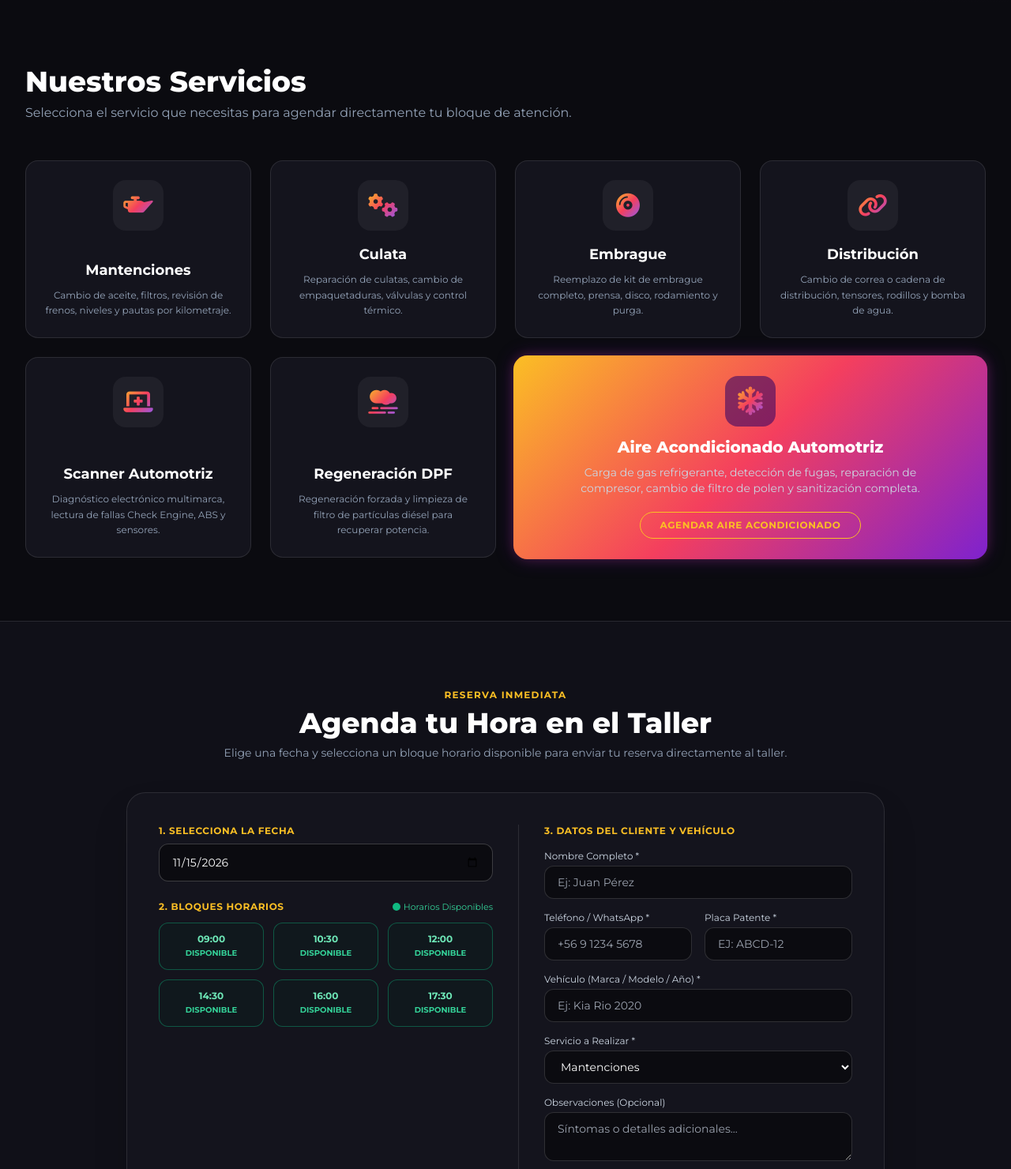
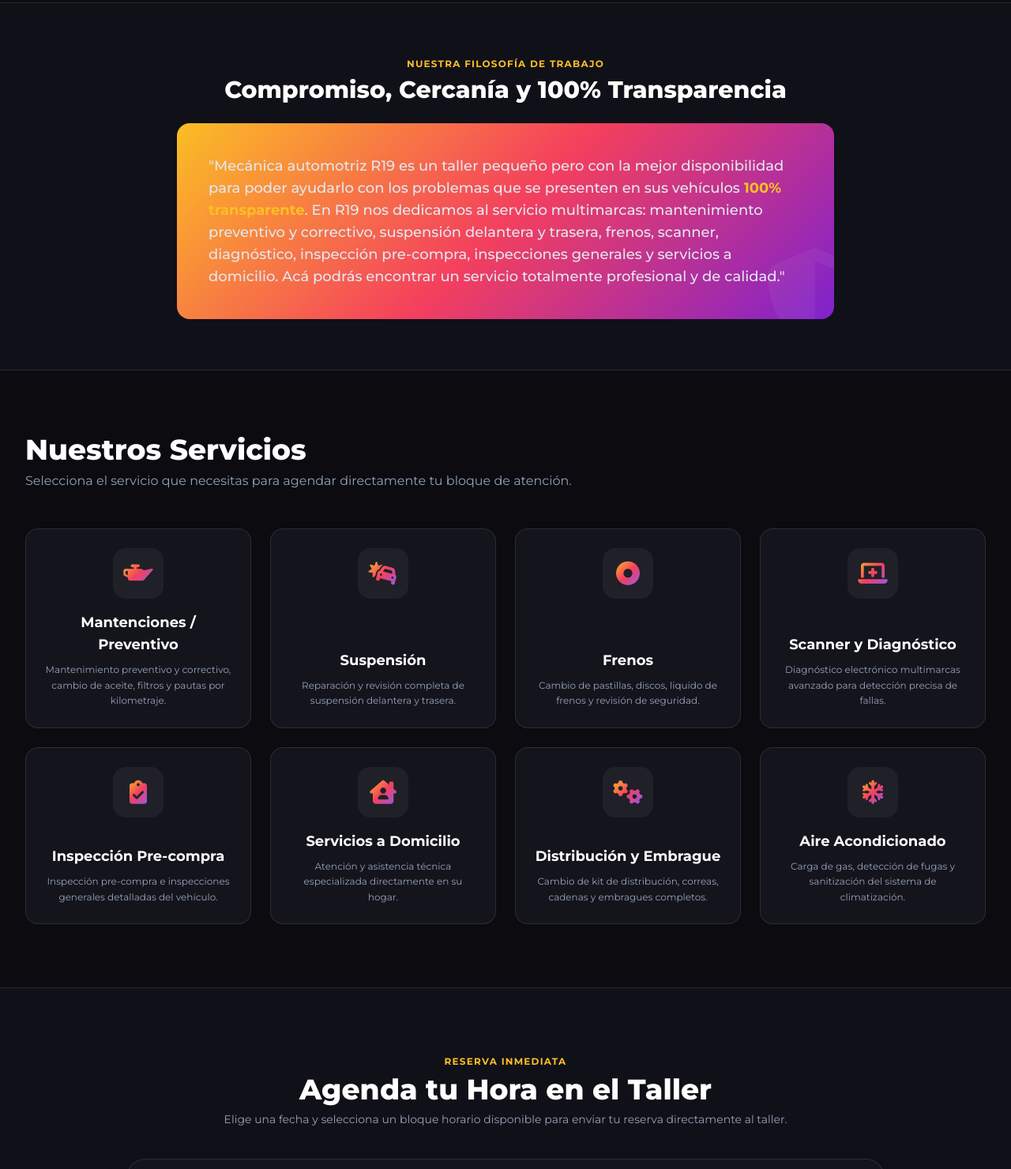
Before and after one commit to carloslagoscaro/mecanica_r19, a plain HTML site: page index.html in a window 1280 px wide. Shown: the part 717-2197 px from the top of the page at 79% size. Drawn offline with nearby package versions, Linux system fonts and the light colour scheme; grey boxes are pictures that could not be loaded.

Commit message:
Add files via upload

```diff
--- a/index.html
+++ b/index.html
@@ -27,6 +27,7 @@
                 </a>
                 <nav class="hidden md:flex items-center space-x-2 text-sm font-medium">
                     <a href="#inicio" class="px-4 py-1.5 rounded-full border border-purple-500 bg-purple-500/10 text-white transition">Inicio</a>
+                    <a href="#nosotros" class="px-4 py-1.5 rounded-full text-slate-300 hover:text-white hover:bg-white/5 transition">Nosotros</a>
                     <a href="#servicios" class="px-4 py-1.5 rounded-full text-slate-300 hover:text-white hover:bg-white/5 transition">Servicios</a>
                     <a href="#agenda" class="px-4 py-1.5 rounded-full text-slate-300 hover:text-white hover:bg-white/5 transition">Agendar Hora</a>
                     <a href="#testimonios" class="px-4 py-1.5 rounded-full text-slate-300 hover:text-white hover:bg-white/5 transition">Opiniones</a>
@@ -56,6 +57,22 @@
         </div>
     </section>
 
+    <!-- Sección Leyenda del Mecánico / Sobre Nosotros -->
+    <section id="nosotros" class="py-16 bg-[#101018] border-y border-white/10">
+        <div class="max-w-4xl mx-auto px-4 sm:px-6 lg:px-8 text-center">
+            <span class="text-amber-400 text-xs font-bold uppercase tracking-widest">Nuestra Filosofía de Trabajo</span>
+            <h2 class="text-2xl sm:text-3xl font-extrabold text-white mt-1 mb-6">Compromiso, Cercanía y 100% Transparencia</h2>
+            <div class="r19-gradient-border p-8 sm:p-10 text-left relative overflow-hidden">
+                <div class="absolute -right-10 -bottom-10 text-white/5 text-9xl pointer-events-none">
+                    <i class="fa-solid fa-shield-halved"></i>
+                </div>
+                <p class="text-slate-200 text-base sm:text-lg leading-relaxed relative z-10 font-medium">
+                    "Mecánica automotriz R19 es un taller pequeño pero con la mejor disponibilidad para poder ayudarlo con los problemas que se presenten en sus vehículos <strong class="text-amber-400">100% transparente</strong>. En R19 nos dedicamos al servicio multimarcas: mantenimiento preventivo y correctivo, suspensión delantera y trasera, frenos, scanner, diagnóstico, inspección pre-compra, inspecciones generales y servicios a domicilio. Acá podrás encontrar un servicio totalmente profesional y de calidad."
+                </p>
+            </div>
+        </div>
+    </section>
+
     <!-- Sección Nuestros Servicios -->
     <section id="servicios" class="py-20 bg-[#0b0b10]">
         <div class="max-w-7xl mx-auto px-4 sm:px-6 lg:px-8">
@@ -64,37 +81,45 @@
                 <p class="text-slate-400 text-sm sm:text-base mt-2">Selecciona el servicio que necesitas para agendar directamente tu bloque de atención.</p>
             </div>
             <div class="grid grid-cols-1 sm:grid-cols-2 lg:grid-cols-4 gap-6">
-                <div onclick="elegirYAgendar('Mantenciones')" class="cursor-pointer bg-[#14141d] border border-white/10 hover:border-purple-500/60 rounded-2xl p-6 text-center transition duration-300 flex flex-col items-center justify-between group">
+                <!-- Servicio 1 -->
+                <div onclick="elegirYAgendar('Mantenimiento Preventivo y Correctivo')" class="cursor-pointer bg-[#14141d] border border-white/10 hover:border-purple-500/60 rounded-2xl p-6 text-center transition duration-300 flex flex-col items-center justify-between group">
                     <div class="w-16 h-16 rounded-2xl bg-white/5 flex items-center justify-center mb-4 group-hover:scale-110 transition"><i class="fa-solid fa-oil-can text-3xl r19-icon-gradient"></i></div>
-                    <div><h3 class="text-lg font-bold text-white mb-2">Mantenciones</h3><p class="text-slate-400 text-xs leading-relaxed">Cambio de aceite, filtros, revisión de frenos, niveles y pautas por kilometraje.</p></div>
+                    <div><h3 class="text-lg font-bold text-white mb-2">Mantenciones / Preventivo</h3><p class="text-slate-400 text-xs leading-relaxed">Mantenimiento preventivo y correctivo, cambio de aceite, filtros y pautas por kilometraje.</p></div>
                 </div>
-                <div onclick="elegirYAgendar('Culata')" class="cursor-pointer bg-[#14141d] border border-white/10 hover:border-purple-500/60 rounded-2xl p-6 text-center transition duration-300 flex flex-col items-center justify-between group">
+                <!-- Servicio 2 -->
+                <div onclick="elegirYAgendar('Suspensión Delantera y Trasera')" class="cursor-pointer bg-[#14141d] border border-white/10 hover:border-purple-500/60 rounded-2xl p-6 text-center transition duration-300 flex flex-col items-center justify-between group">
+                    <div class="w-16 h-16 rounded-2xl bg-white/5 flex items-center justify-center mb-4 group-hover:scale-110 transition"><i class="fa-solid fa-car-burst text-3xl r19-icon-gradient"></i></div>
+                    <div><h3 class="text-lg font-bold text-white mb-2">Suspensión</h3><p class="text-slate-400 text-xs leading-relaxed">Reparación y revisión completa de suspensión delantera y trasera.</p></div>
+                </div>
+                <!-- Servicio 3 -->
+                <div onclick="elegirYAgendar('Frenos')" class="cursor-pointer bg-[#14141d] border border-white/10 hover:border-purple-500/60 rounded-2xl p-6 text-center transition duration-300 flex flex-col items-center justify-between group">
+                    <div class="w-16 h-16 rounded-2xl bg-white/5 flex items-center justify-center mb-4 group-hover:scale-110 transition"><i class="fa-solid fa-circle-dot text-3xl r19-icon-gradient"></i></div>
+                    <div><h3 class="text-lg font-bold text-white mb-2">Frenos</h3><p class="text-slate-400 text-xs leading-relaxed">Cambio de pastillas, discos, liquido de frenos y revisión de seguridad.</p></div>
+                </div>
+                <!-- Servicio 4 -->
+                <div onclick="elegirYAgendar('Scanner y Diagnóstico')" class="cursor-pointer bg-[#14141d] border border-white/10 hover:border-purple-500/60 rounded-2xl p-6 text-center transition duration-300 flex flex-col items-center justify-between group">
+                    <div class="w-16 h-16 rounded-2xl bg-white/5 flex items-center justify-center mb-4 group-hover:scale-110 transition"><i class="fa-solid fa-laptop-medical text-3xl r19-icon-gradient"></i></div>
+                    <div><h3 class="text-lg font-bold text-white mb-2">Scanner y Diagnóstico</h3><p class="text-slate-400 text-xs leading-relaxed">Diagnóstico electrónico multimarcas avanzado para detección precisa de fallas.</p></div>
+                </div>
+                <!-- Servicio 5 -->
+                <div onclick="elegirYAgendar('Inspección Pre-compra e Inspecciones Generales')" class="cursor-pointer bg-[#14141d] border border-white/10 hover:border-purple-500/60 rounded-2xl p-6 text-center transition duration-300 flex flex-col items-center justify-between group">
+                    <div class="w-16 h-16 rounded-2xl bg-white/5 flex items-center justify-center mb-4 group-hover:scale-110 transition"><i class="fa-solid fa-clipboard-check text-3xl r19-icon-gradient"></i></div>
+                    <div><h3 class="text-lg font-bold text-white mb-2">Inspección Pre-compra</h3><p class="text-slate-400 text-xs leading-relaxed">Inspección pre-compra e inspecciones generales detalladas del vehículo.</p></div>
+                </div>
+                <!-- Servicio 6 -->
+                <div onclick="elegirYAgendar('Servicios a Domicilio')" class="cursor-pointer bg-[#14141d] border border-white/10 hover:border-purple-500/60 rounded-2xl p-6 text-center transition duration-300 flex flex-col items-center justify-between group">
+                    <div class="w-16 h-16 rounded-2xl bg-white/5 flex items-center justify-center mb-4 group-hover:scale-110 transition"><i class="fa-solid fa-house-chimney-user text-3xl r19-icon-gradient"></i></div>
+                    <div><h3 class="text-lg font-bold text-white mb-2">Servicios a Domicilio</h3><p class="text-slate-400 text-xs leading-relaxed">Atención y asistencia técnica especializada directamente en su hogar.</p></div>
+                </div>
+                <!-- Servicio 7 -->
+                <div onclick="elegirYAgendar('Distribución y Embrague')" class="cursor-pointer bg-[#14141d] border border-white/10 hover:border-purple-500/60 rounded-2xl p-6 text-center transition duration-300 flex flex-col items-center justify-between group">
                     <div class="w-16 h-16 rounded-2xl bg-white/5 flex items-center justify-center mb-4 group-hover:scale-110 transition"><i class="fa-solid fa-gears text-3xl r19-icon-gradient"></i></div>
-                    <div><h3 class="text-lg font-bold text-white mb-2">Culata</h3><p class="text-slate-400 text-xs leading-relaxed">Reparación de culatas, cambio de empaquetaduras, válvulas y control térmico.</p></div>
+                    <div><h3 class="text-lg font-bold text-white mb-2">Distribución y Embrague</h3><p class="text-slate-400 text-xs leading-relaxed">Cambio de kit de distribución, correas, cadenas y embragues completos.</p></div>
                 </div>
-                <div onclick="elegirYAgendar('Embrague')" class="cursor-pointer bg-[#14141d] border border-white/10 hover:border-purple-500/60 rounded-2xl p-6 text-center transition duration-300 flex flex-col items-center justify-between group">
-                    <div class="w-16 h-16 rounded-2xl bg-white/5 flex items-center justify-center mb-4 group-hover:scale-110 transition"><i class="fa-solid fa-compact-disc text-3xl r19-icon-gradient"></i></div>
-                    <div><h3 class="text-lg font-bold text-white mb-2">Embrague</h3><p class="text-slate-400 text-xs leading-relaxed">Reemplazo de kit de embrague completo, prensa, disco, rodamiento y purga.</p></div>
-                </div>
-                <div onclick="elegirYAgendar('Distribución')" class="cursor-pointer bg-[#14141d] border border-white/10 hover:border-purple-500/60 rounded-2xl p-6 text-center transition duration-300 flex flex-col items-center justify-between group">
-                    <div class="w-16 h-16 rounded-2xl bg-white/5 flex items-center justify-center mb-4 group-hover:scale-110 transition"><i class="fa-solid fa-link text-3xl r19-icon-gradient"></i></div>
-                    <div><h3 class="text-lg font-bold text-white mb-2">Distribución</h3><p class="text-slate-400 text-xs leading-relaxed">Cambio de correa o cadena de distribución, tensores, rodillos y bomba de agua.</p></div>
-                </div>
-                <div onclick="elegirYAgendar('Scanner Automotriz')" class="cursor-pointer bg-[#14141d] border border-white/10 hover:border-purple-500/60 rounded-2xl p-6 text-center transition duration-300 flex flex-col items-center justify-between group">
-                    <div class="w-16 h-16 rounded-2xl bg-white/5 flex items-center justify-center mb-4 group-hover:scale-110 transition"><i class="fa-solid fa-laptop-medical text-3xl r19-icon-gradient"></i></div>
-                    <div><h3 class="text-lg font-bold text-white mb-2">Scanner Automotriz</h3><p class="text-slate-400 text-xs leading-relaxed">Diagnóstico electrónico multimarca, lectura de fallas Check Engine, ABS y sensores.</p></div>
-                </div>
-                <div onclick="elegirYAgendar('Regeneración DPF')" class="cursor-pointer bg-[#14141d] border border-white/10 hover:border-purple-500/60 rounded-2xl p-6 text-center transition duration-300 flex flex-col items-center justify-between group">
-                    <div class="w-16 h-16 rounded-2xl bg-white/5 flex items-center justify-center mb-4 group-hover:scale-110 transition"><i class="fa-solid fa-smog text-3xl r19-icon-gradient"></i></div>
-                    <div><h3 class="text-lg font-bold text-white mb-2">Regeneración DPF</h3><p class="text-slate-400 text-xs leading-relaxed">Regeneración forzada y limpieza de filtro de partículas diésel para recuperar potencia.</p></div>
-                </div>
-                <div class="sm:col-span-2 r19-gradient-border r19-glow p-6 text-center flex flex-col items-center justify-between">
-                    <div class="w-16 h-16 rounded-2xl bg-purple-950/60 flex items-center justify-center mb-3"><i class="fa-solid fa-snowflake text-4xl r19-icon-gradient"></i></div>
-                    <div>
-                        <h3 class="text-xl font-extrabold text-white mb-2">Aire Acondicionado Automotriz</h3>
-                        <p class="text-slate-300 text-xs sm:text-sm max-w-md mx-auto mb-5 leading-relaxed">Carga de gas refrigerante, detección de fugas, reparación de compresor, cambio de filtro de polen y sanitización completa.</p>
-                        <button onclick="elegirYAgendar('Aire Acondicionado Automotriz')" class="px-6 py-2 rounded-full border border-amber-400 text-amber-400 hover:bg-amber-400 hover:text-slate-950 text-xs font-bold uppercase tracking-wider transition">Agendar Aire Acondicionado</button>
-                    </div>
+                <!-- Servicio 8 Destacado Aire Acondicionado -->
+                <div onclick="elegirYAgendar('Aire Acondicionado Automotriz')" class="cursor-pointer bg-[#14141d] border border-white/10 hover:border-purple-500/60 rounded-2xl p-6 text-center transition duration-300 flex flex-col items-center justify-between group">
+                    <div class="w-16 h-16 rounded-2xl bg-white/5 flex items-center justify-center mb-4 group-hover:scale-110 transition"><i class="fa-solid fa-snowflake text-3xl r19-icon-gradient"></i></div>
+                    <div><h3 class="text-lg font-bold text-white mb-2">Aire Acondicionado</h3><p class="text-slate-400 text-xs leading-relaxed">Carga de gas, detección de fugas y sanitización del sistema de climatización.</p></div>
                 </div>
             </div>
         </div>
@@ -154,12 +179,14 @@
                             <div>
                                 <label class="block text-xs text-slate-300 mb-1">Servicio a Realizar *</label>
                                 <select id="servicioSelect" class="w-full bg-[#0b0b10] border border-white/15 rounded-xl px-4 py-2.5 text-sm text-white focus:outline-none focus:border-amber-400">
-                                    <option value="Mantenciones">Mantenciones</option>
+                                    <option value="Mantenimiento Preventivo y Correctivo">Mantenimiento Preventivo y Correctivo</option>
+                                    <option value="Suspensión Delantera y Trasera">Suspensión Delantera y Trasera</option>
+                                    <option value="Frenos">Frenos</option>
+                                    <option value="Scanner y Diagnóstico">Scanner y Diagnóstico</option>
+                                    <option value="Inspección Pre-compra e Inspecciones Generales">Inspección Pre-compra / Inspecciones Generales</option>
+                                    <option value="Servicios a Domicilio">Servicios a Domicilio</option>
+                                    <option value="Distribución y Embrague">Distribución y Embrague</option>
                                     <option value="Aire Acondicionado Automotriz">Aire Acondicionado Automotriz</option>
-                                    <option value="Culata">Culata</option>
-                                    <option value="Embrague">Embrague</option>
-                                    <option value="Distribución">Distribución</option>
-                                    <option value="Scanner Automotriz">Scanner Automotriz</option>
                                     <option value="Regeneración DPF">Regeneración DPF</option>
                                 </select>
                             </div>
```
